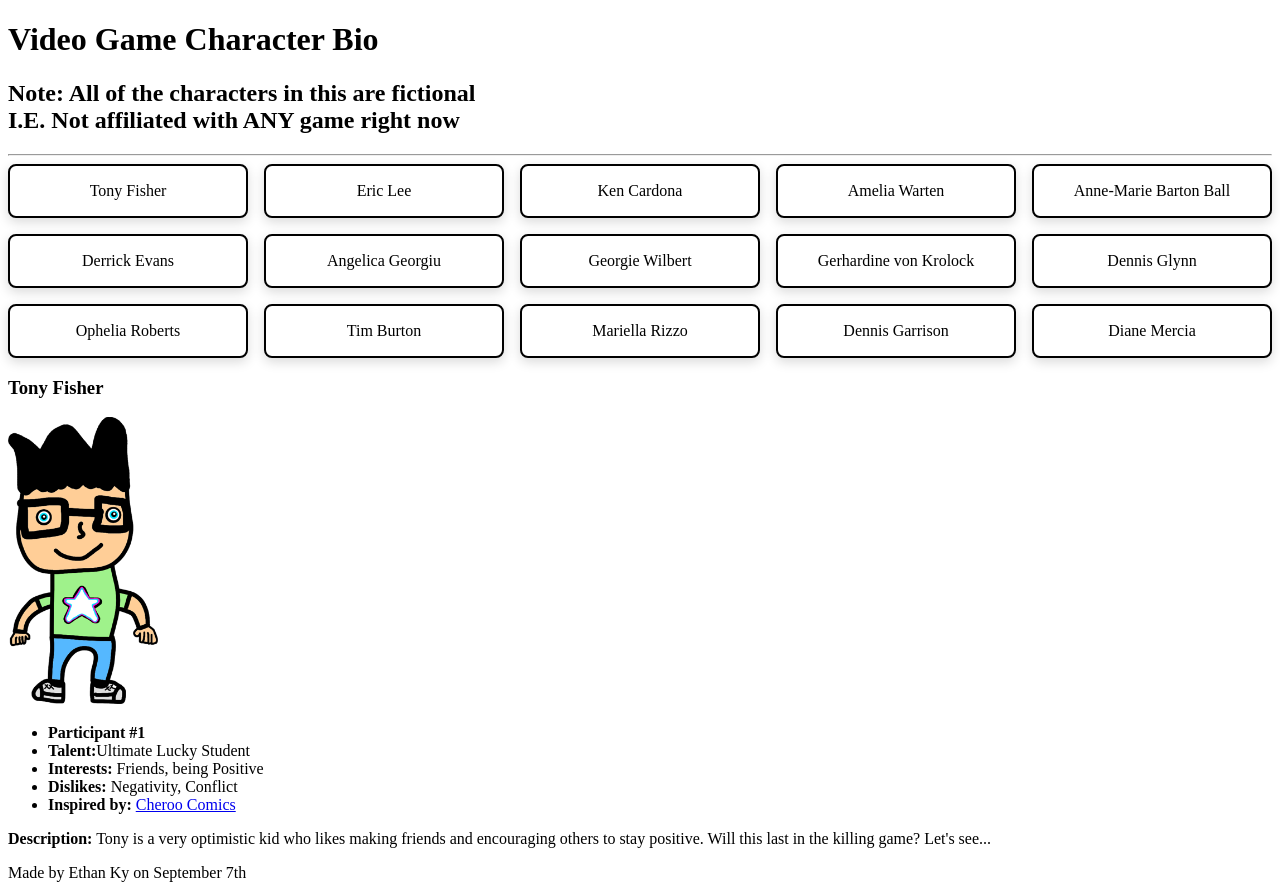
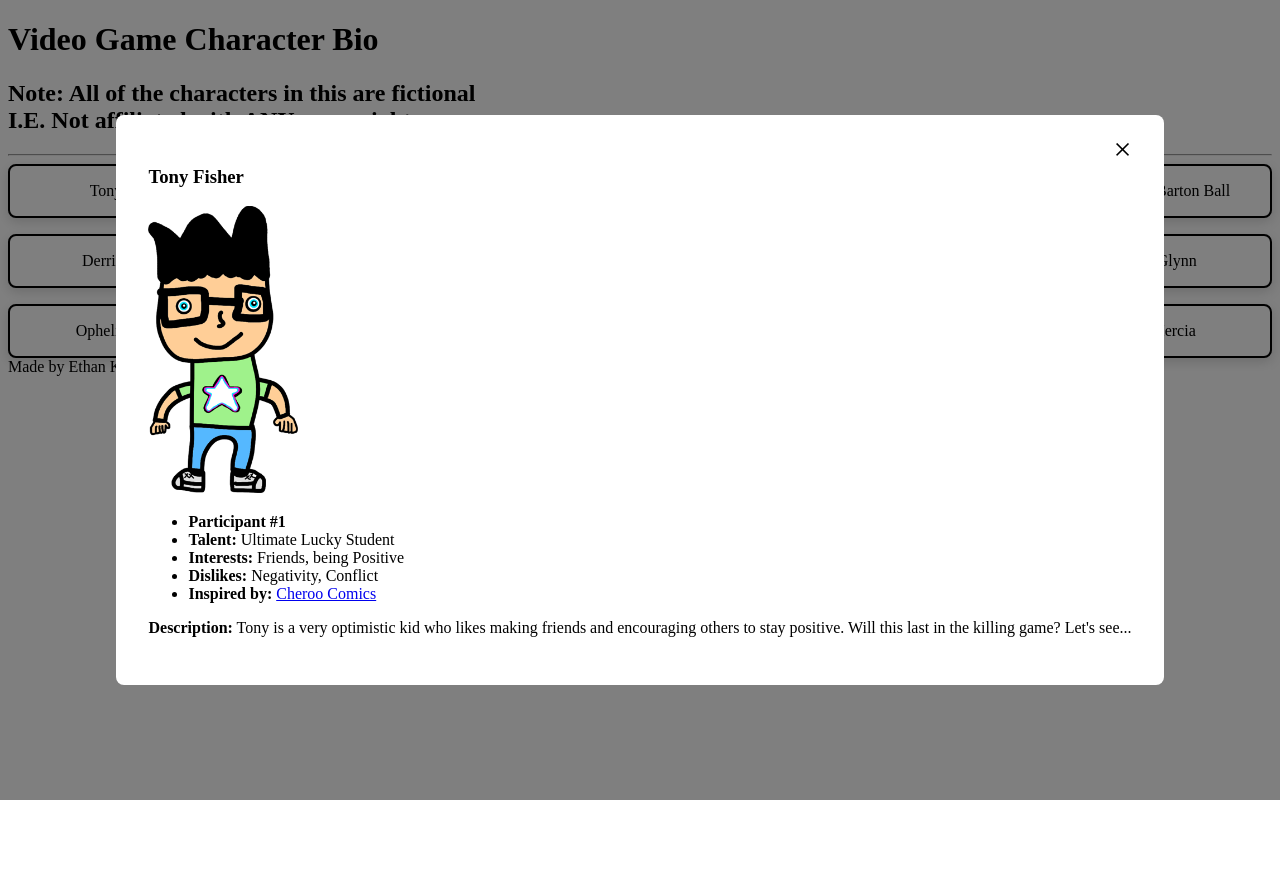
Before and after one commit to eky2429/Video-Game-Character-Bio, a plain HTML site: page index.html in a window 1280 px wide. Both pictures are taken after a click on the item "Tony Fisher". After the commit the page ends 800 px from the top, so only its background shows below. Drawn offline with Linux system fonts and the light colour scheme.

Commit message:
Added modal window

```diff
--- a/index.html
+++ b/index.html
@@ -35,8 +35,14 @@
             </ul>
         </div>
 
-        <!-- Where the bio will appear -->
-        <div id="bio-container"></div>
+        <!-- Modal window -->
+        <div id="bio-modal" class="modal" style="display:none;">
+            <div class="modal-content">
+                <span id="close-modal" class="close-button">&times;</span>
+                <div id="modal-bio-container"></div>
+            </div>
+        </div>
+        </div>
 
         <footer>Made by Ethan Ky on September 7th</footer>
         <script type = "module" src="script.js"></script>
--- a/script.js
+++ b/script.js
@@ -3,20 +3,19 @@ import { characters} from "./charData.js";
 // Function to display the bio
 export function showBio(characterKey) {
     const char = characters[characterKey];
-    const container = document.getElementById("bio-container");
+    const modal = document.getElementById("bio-modal");
+    const container = document.getElementById("modal-bio-container");
 
     if (!char) {
         container.innerHTML = "<p>Character not found.</p>";
-        return;
-    }
-
+    } else {
         container.innerHTML = `
             <div class="character-card">
                 <h3>${char.name}</h3>
                 <img src="${char.img_path}" alt="${char.img_alt}" width="150">
                 <ul>
                     <li><b>Participant #${char.part_id ? char.part_id.toString() : "N/A"}</b></li>
-                <li><b>Talent:</b>${char.talent}</li>
+                    <li><b>Talent:</b> ${char.talent}</li>
                     <li><b>Interests:</b> ${char.likes}</li>
                     <li><b>Dislikes:</b> ${char.dislikes}</li>
                     <li><b>Inspired by:</b> ${char.inspiration}</li>
@@ -25,6 +24,20 @@ export function showBio(characterKey) {
             </div>
         `;
     }
+    modal.style.display = "flex";
+}
+
+// Close modal on button click
+document.getElementById('close-modal').addEventListener('click', () => {
+    document.getElementById('bio-modal').style.display = "none";
+});
+
+// Optional: Close modal when clicking outside modal content
+document.getElementById('bio-modal').addEventListener('click', (e) => {
+    if (e.target.id === 'bio-modal') {
+        document.getElementById('bio-modal').style.display = "none";
+    }
+});
 
 // Make showBio available globally
 window.showBio = showBio;
--- a/style.css
+++ b/style.css
@@ -27,3 +27,27 @@
     background: #f0f0f0;
     box-shadow: 0 6px 18px rgba(0,0,0,0.22);
 }
+
+/* Modal styles */
+.modal {
+  position: fixed;
+  z-index: 1000;
+  left: 0; top: 0;
+  width: 100vw; height: 100vh;
+  background: rgba(0,0,0,0.5);
+  display: flex; align-items: center; justify-content: center;
+}
+.modal-content {
+  background: #fff;
+  padding: 2em;
+  border-radius: 8px;
+  position: relative;
+  min-width: 300px;
+  max-width: 90vw;
+}
+.close-button {
+  position: absolute;
+  top: 0.5em; right: 1em;
+  font-size: 2em;
+  cursor: pointer;
+}
```
Lines whose indentation alone changed are shown as unchanged.
